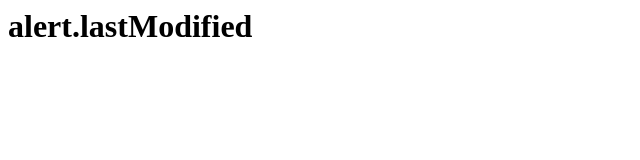
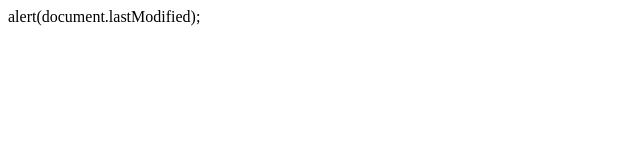
Before and after one commit to haileyverdone/hour1, a plain HTML site: page index.html in a window 1280 px wide. Shown: the whole page, without its empty margins (0-640 px from the left). Drawn offline with Linux system fonts and the light colour scheme.

Commit message:
Update index.html

```diff
--- a/index.html
+++ b/index.html
@@ -1 +1,6 @@
-<h1> alert.lastModified </h1>
+<!DOCTYPE html>
+<html>
+  <body>
+    alert(document.lastModified);
+  </body>
+</html>
```
